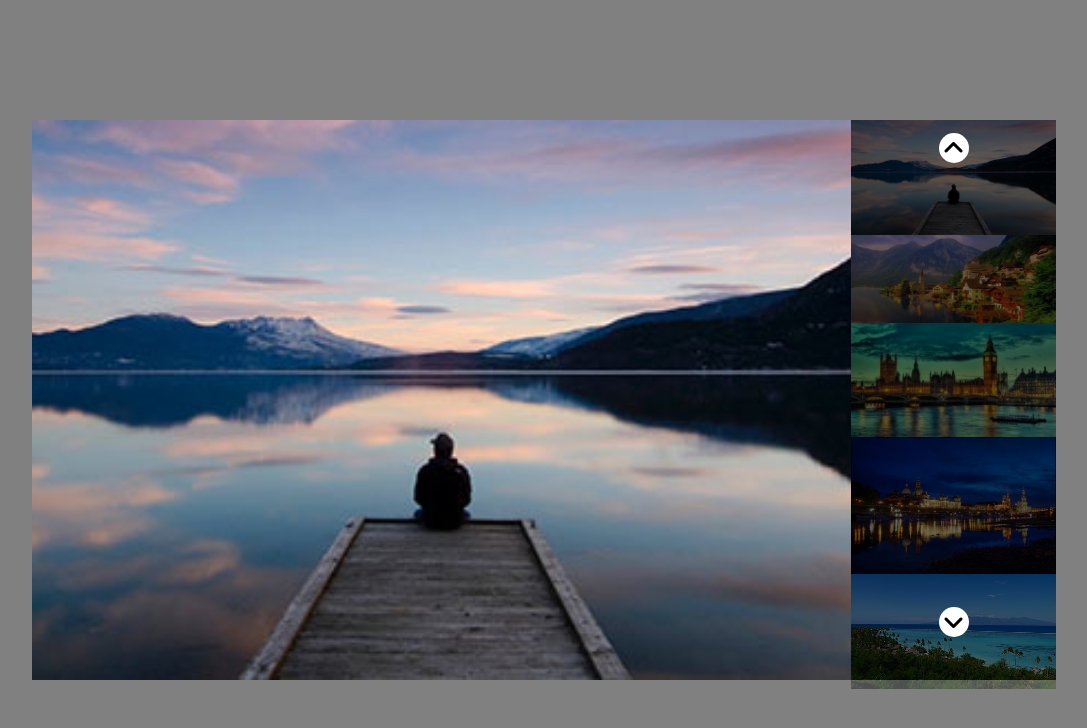
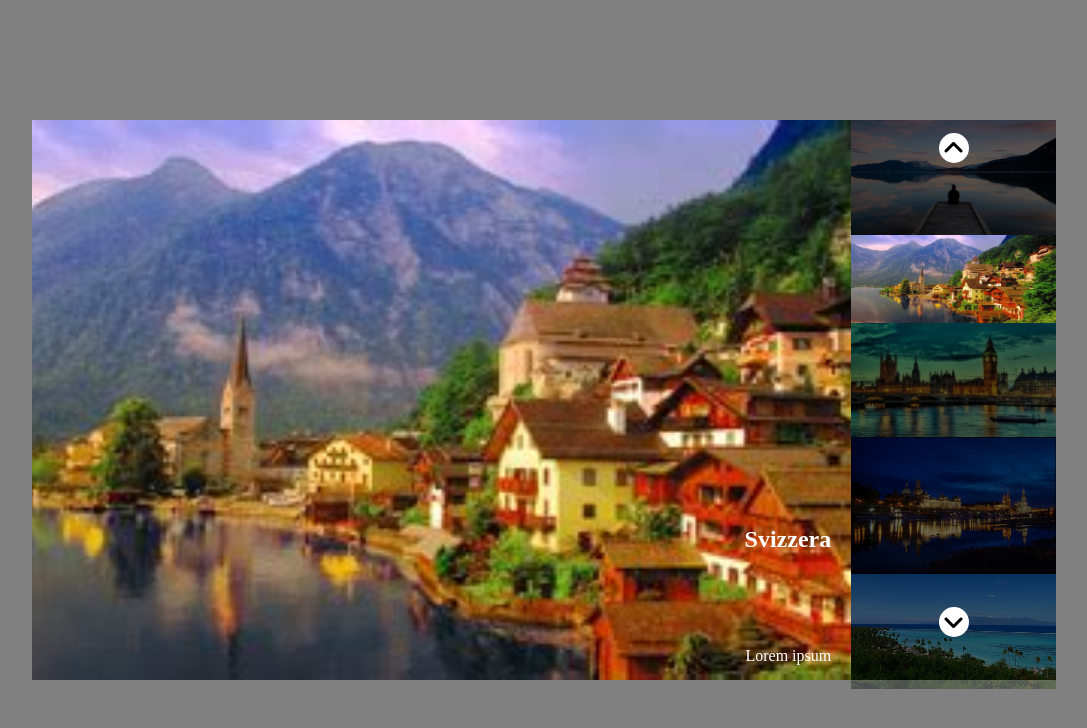
Before and after one commit to Angeloamenta/js-array-carousel, a plain HTML site: page index.html in a window 1280 px wide. Both pictures are taken after a click on the icon 1049 px from the left and 622 px from the top of the page. Shown: the whole page, without its empty margins (96-1183 px from the left). Drawn offline with Linux system fonts and the light colour scheme.

Commit message:
title-img-text change click

```diff
--- a/css/style.css
+++ b/css/style.css
@@ -59,7 +59,7 @@
 .container-title-sub {
     color: white;
     position: absolute;
-    bottom: 5px;
+    bottom: 20%;
     right: 5px;
     padding: 15px;
     text-align: end;
@@ -73,14 +73,20 @@
 .container-title-sub p.active{
     display: block;
 }
-/*
-.container-text div {
+
+.container-text p {
     display: none;
+    color: white;
+    position: absolute;
+    bottom: 0;
+    right: 5px;
+    padding: 15px;
+    text-align: end;
 }
 
-.container-text div.active{
+.container-text .active{
     display: block;
-} */
+}
 
 /* container-dx */
 .container-dx {
@@ -107,7 +113,7 @@
     opacity: 40%;
 }
 
-.img-container-dx img.selected {
+.img-container-dx img.active {
     opacity: 100%;
 }
 
--- a/index.html
+++ b/index.html
@@ -38,9 +38,9 @@
                     </div>
 
                     <!-- non usare -->
-                    <!-- <div class="container-text">
-                        <div class="active">Lorem ipsum dolor sit amet consectetur adipisicing elit. Tenetur ipsum temporibus ab et dolorum esse. Magni doloribus numquam cum, nesciunt molestias laborum sapiente dolor, dicta ea quod alias suscipit fugiat!</div>
-                    </div> -->
+                    <div class="container-text">
+
+                    </div>
                 </div>
             </div>
 
--- a/js/script.js
+++ b/js/script.js
@@ -44,6 +44,9 @@ const imgContainer = document.querySelector(".img-container");
 
 const containerTitle = document.querySelector(".container-title-sub");
 
+const containerText = document.querySelector(".container-text");
+
+
 const containerDx = document.querySelector(".container-dx");
 
 const imgContDx = document.querySelector(".img-container-dx");
@@ -70,7 +73,7 @@ for (let index = 0; index < items.length; index++) {
 
     imgContainer.innerHTML += imgDoc;
     containerTitle.innerHTML += titleDoc;
-    containerTitle.innerHTML += subTitle;
+    containerText.innerHTML += subTitle;
     imgContDx.innerHTML += imgMini
 }
 
@@ -83,11 +86,63 @@ const imgTrue = document.querySelectorAll(".img-container img");
 
 const imgMiniTrue = document.querySelectorAll(".img-container-dx img")
 
+const titleText = document.querySelectorAll(".container-title-sub h2")
+
+const textOnly = document.querySelectorAll(".container-text p")
+
+
+
 // prendere primo ed ultimo elemento
 imgTrue[0].classList.add("first", "active");
 
 imgTrue[imgTrue.length -1].classList.add("last");
 
+imgMiniTrue[0].classList.add("first", "active");
+
+imgMiniTrue[imgTrue.length -1].classList.add("last");
+
+titleText[0].classList.add("first", "active");
+
+titleText[title.length -1].classList.add("last");
+
+textOnly[0].classList.add("first", "active");
+
+textOnly[text.length -1].classList.add("last");
+
+
+
 buttonDown.addEventListener("click", function (){
+    const imageActive = document.querySelector('.img-container .active');
+  const dotActive = document.querySelector('.img-container-dx .active');
+  const titleActive = document.querySelector('.container-title-sub .active');
+  const textActive = document.querySelector('.container-text .active');
 
+  let classes = imageActive.classList;
+  let last = false;
+  for (let index = 0; index < classes.length; index++) {
+    console.log(index, classes[index]);
+    if (classes[index] == 'last') {
+
+      last = true;
+    }
+  }
+
+
+  if (last == false) {
+    imageActive.classList.remove('active');
+    dotActive.classList.remove('active');
+    titleActive.classList.remove('active');
+    textActive.classList.remove('active');
+
+    const imgNext = imageActive.nextElementSibling;
+    const dotNext = dotActive.nextElementSibling;
+    const titleNext = titleActive.nextElementSibling;
+    const textNext = textActive.nextElementSibling;
+    imgNext.classList.add('active');
+    dotNext.classList.add('active');
+    titleNext.classList.add('active');
+    textNext.classList.add('active');
+  } else {
+    buttonDown.classList.remove('able');
+  }
 });
```
